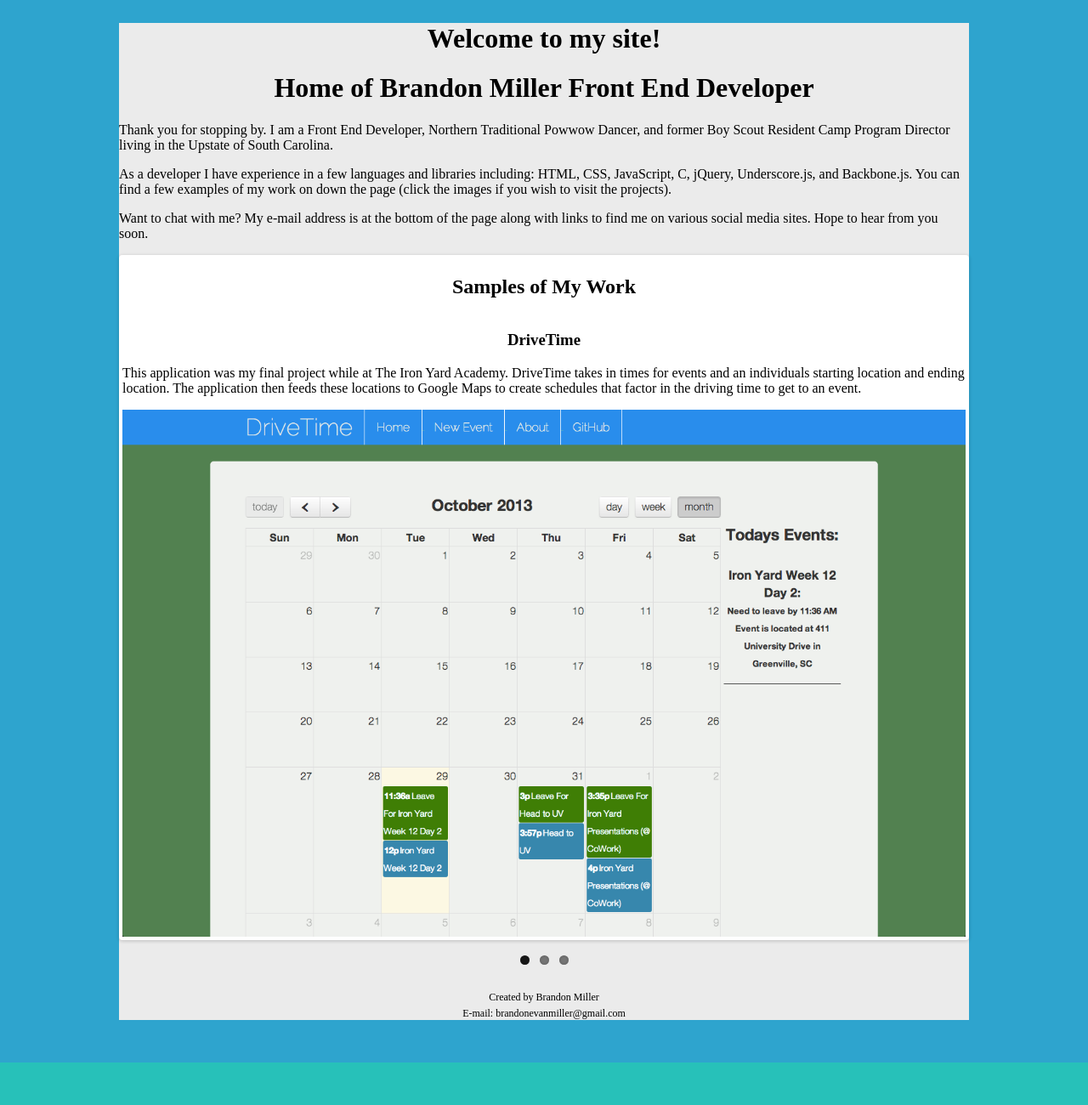
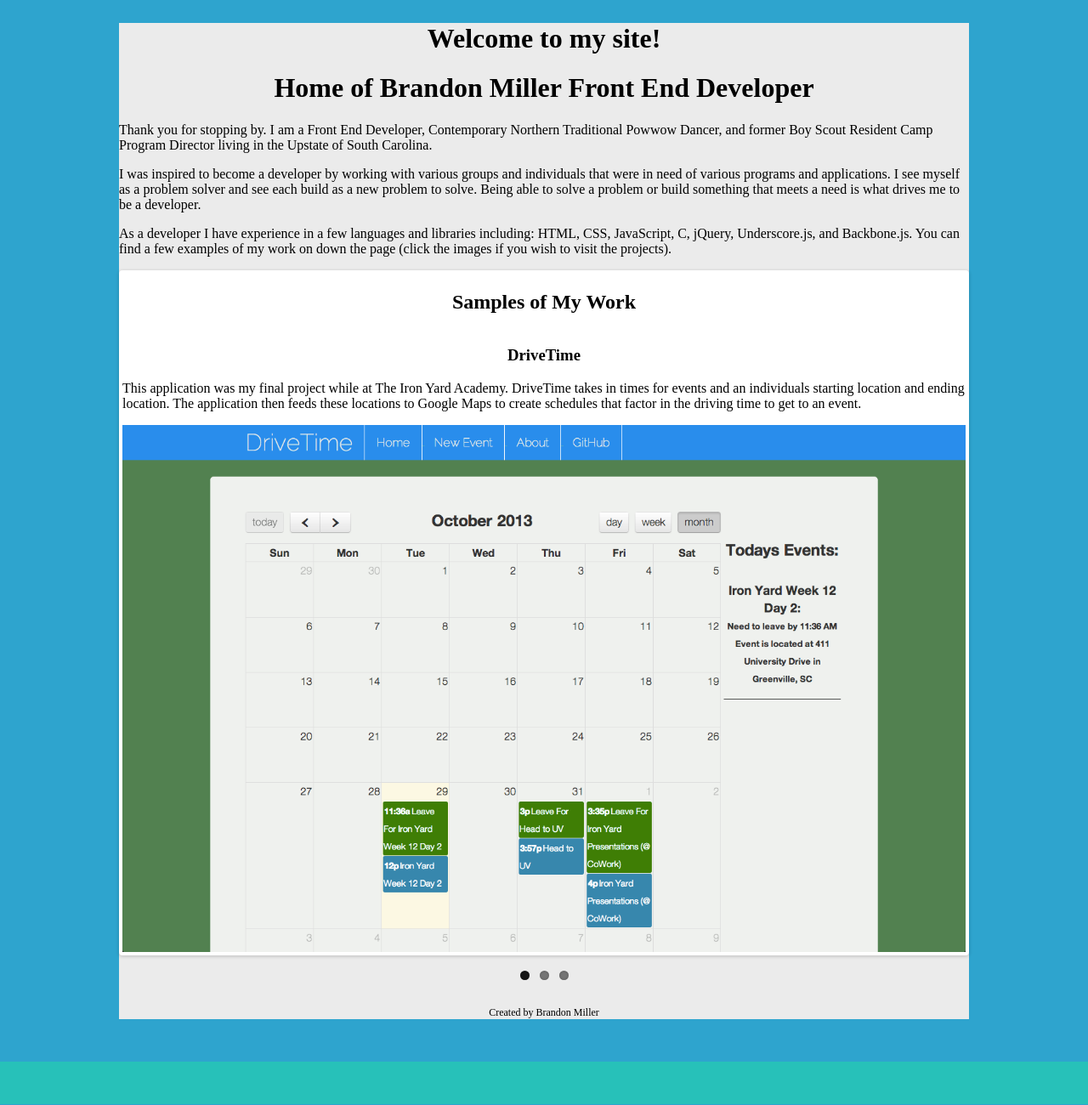
Before and after one commit to BrandonEMiller/BrandonEMiller.github.io, a plain HTML site: page index.html in a window 1280 px wide. Shown: the part 101-1401 px from the top of the page at 85% size. Drawn offline with Linux system fonts and the light colour scheme; a web font is replaced by a local one.

Commit message:
Updated description and got the email to link working

```diff
--- a/index.html
+++ b/index.html
@@ -49,7 +49,7 @@
                <div class="social_link">LinkedIn</div>
             </a>
 
-            <a href="brandonevanmiller@gmail.com">
+            <a href="mailto:brandonevanmiller@gmail.com">
                <div class="social_link">Email</div>
             </a>
         </div>
@@ -72,11 +72,13 @@
               <h1>Welcome to my site!</h1>
               <h1>Home of Brandon Miller Front End Developer</h1>
 
-              <p>Thank you for stopping by. I am a Front End Developer, Northern Traditional Powwow Dancer, and former Boy Scout Resident Camp Program Director living in the Upstate of South Carolina.</p>
+              <p>Thank you for stopping by. I am a Front End Developer, Contemporary Northern Traditional Powwow Dancer, and former Boy Scout Resident Camp Program Director living in the Upstate of South Carolina.</p>
 
-              <p>As a developer I have experience in a few languages and libraries including: HTML, CSS, JavaScript, C, jQuery, Underscore.js, and Backbone.js.  You can find a few examples of my work on down the page (click the images if you wish to visit the projects).</p>
+              <p>I was inspired to become a developer by working with various groups and individuals that were in need of various programs and applications.  I see myself as a problem solver and see each build as a new problem to solve.  Being able to solve a problem or build something that meets a need is what drives me to be a developer.</p>
 
-              <p>Want to chat with me?  My e-mail address is at the bottom of the page along with links to find me on various social media sites.  Hope to hear from you soon.</p>
+              <p>As a developer I have experience in a few languages and libraries including: HTML, CSS, JavaScript, C, jQuery, Underscore.js, and Backbone.js. You can find a few examples of my work on down the page (click the images if you wish to visit the projects).</p>
+
+
 
               <div class="flexslider">
                 <ul class="slides">
@@ -114,7 +116,7 @@
 
 
             <div class="container_bottom_text">Created by Brandon Miller</div>
-            <div class="container_bottom_text">E-mail: brandonevanmiller@gmail.com</div>
+
 
 
     </div>
```
